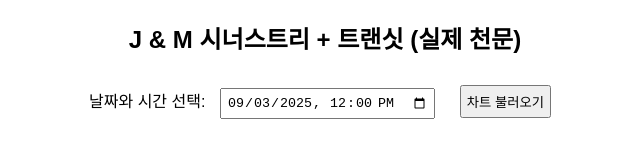
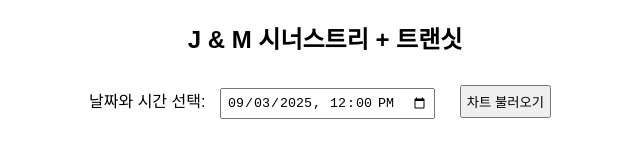
Before and after one commit to YG-Destin/JNM, a plain HTML site: page index.html in a window 1280 px wide. Shown: the whole page, without its empty margins (315-955 px from the left). Drawn offline with Linux system fonts and the light colour scheme.

Commit message:
index.html

```diff
--- a/index.html
+++ b/index.html
@@ -10,7 +10,7 @@
   </style>
 </head>
 <body>
-  <h2>J & M 시너스트리 + 트랜싯 (실제 천문)</h2>
+  <h2>J & M 시너스트리 + 트랜싯</h2>
 
   <!-- 날짜/시간 입력 -->
   <label for="datetime">날짜와 시간 선택:</label>
```
